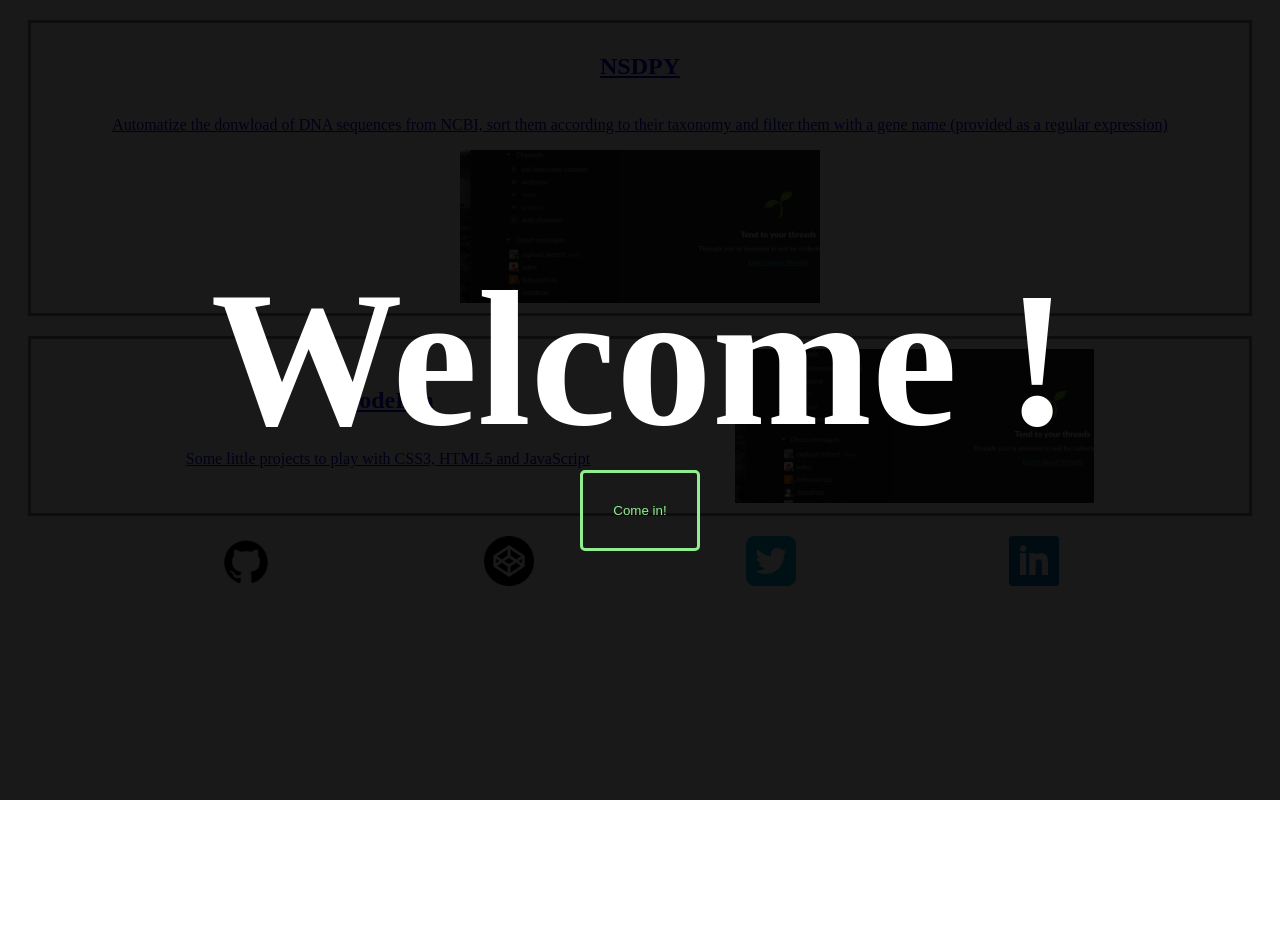
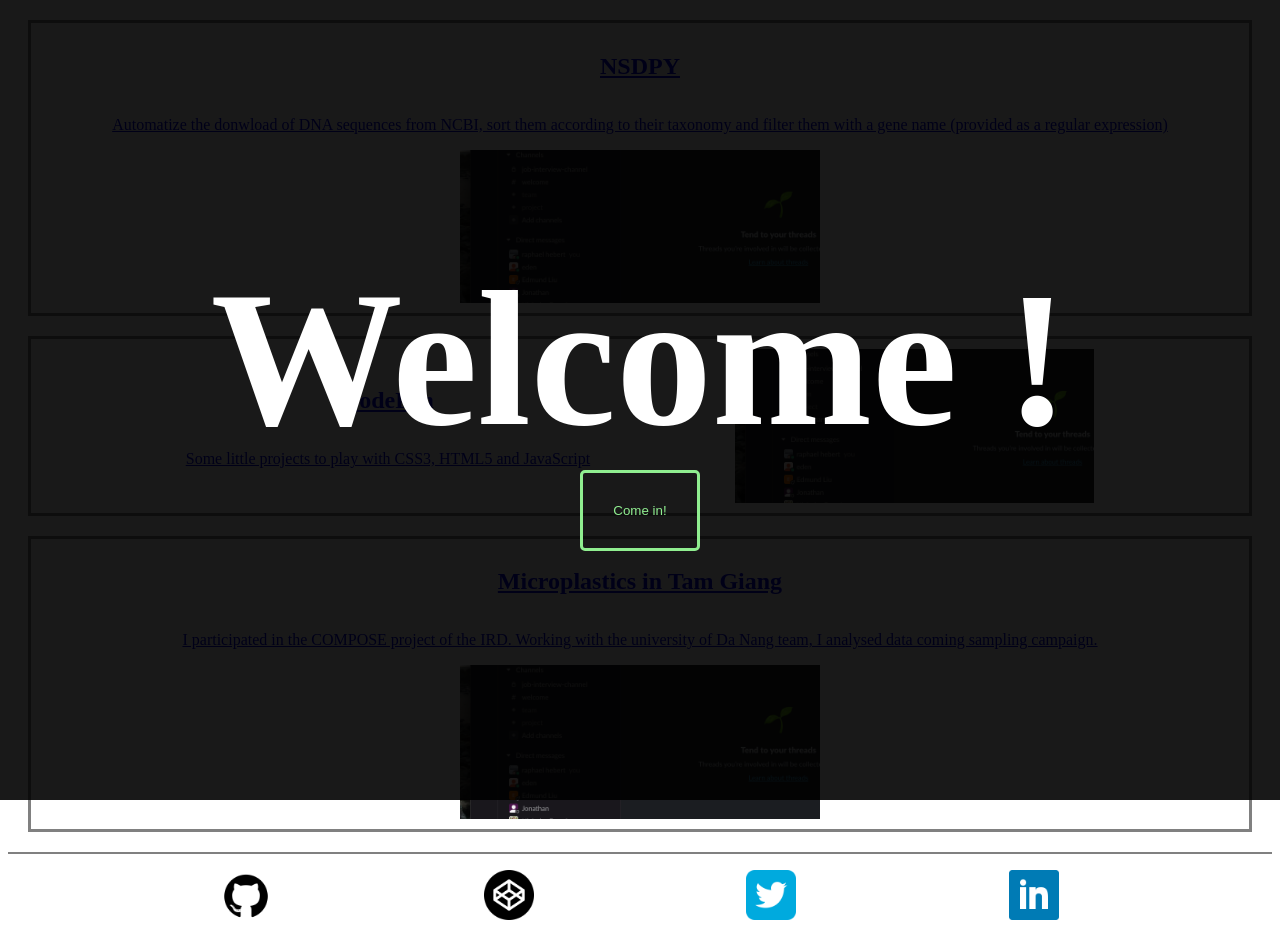
Before and after one commit to RaphaelHebert/portfolio, a React (Create React App) app: page / in a window 1280 px wide. Before the commit the page ends 800 px from the top, so only its background shows below. Built offline with nearby package versions, Linux system fonts and the light colour scheme.

Commit message:
added Tam Giang project in projectlist

```diff
--- a/src/components/projectsList/projectsList.js
+++ b/src/components/projectsList/projectsList.js
@@ -16,6 +16,15 @@ const projectsList = [
         description: "Some little projects to play with CSS3, HTML5 and JavaScript",
         language: ["CSS", "HTML", "JavaScript"],
         type: "others",
+    },
+    {
+        name: "Microplastics in Tam Giang",
+        img: "",
+        link: "https://colab.research.google.com/drive/11wadYnU2DAV5y3gLCjAtFfE4f5IojN4W?usp=sharing",
+        github: "",
+        description: "I participated in the COMPOSE project of the IRD. Working with the university of Da Nang team, I analysed data coming sampling campaign.",
+        language: ["R", "Python"],
+        type: "Data science",
     }
 ]
 
--- a/src/components/social/index.js
+++ b/src/components/social/index.js
@@ -8,7 +8,7 @@ import linkedin from './logos/linkedin.png'
 
 const Social = () => {
     return (
-        <footer>
+        <footer className="footer">
             <nav>
                 <ul className="flexboxRow navList">
                 {/* TODO: make logo size responsive? */}
--- a/src/components/social/social.css
+++ b/src/components/social/social.css
@@ -4,6 +4,10 @@
     justify-content: space-evenly;
 }
 
+.footer {
+    border-top: solid 2px grey;
+}
+
 .navList {
     list-style-type: none;
     padding-left: 0;
```
